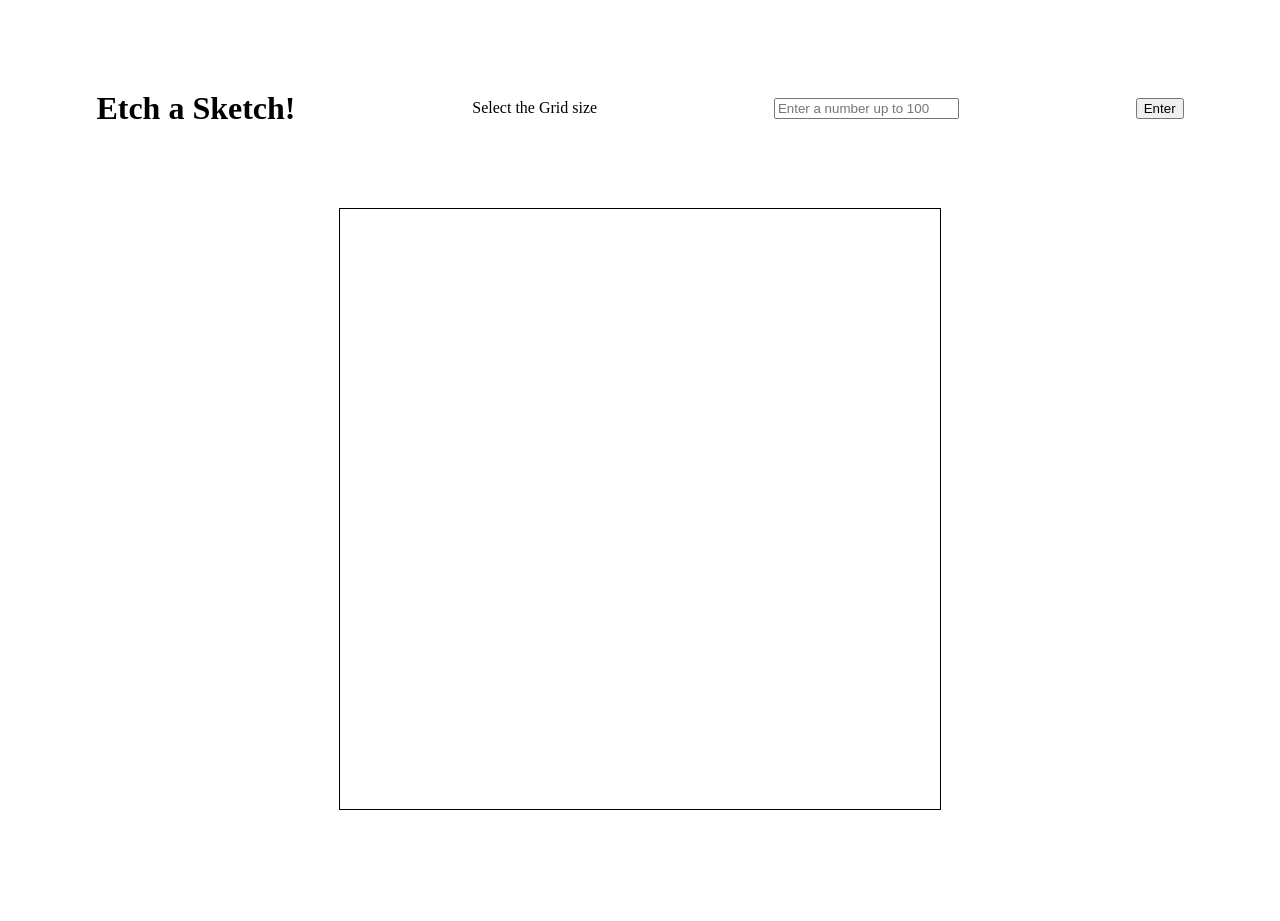
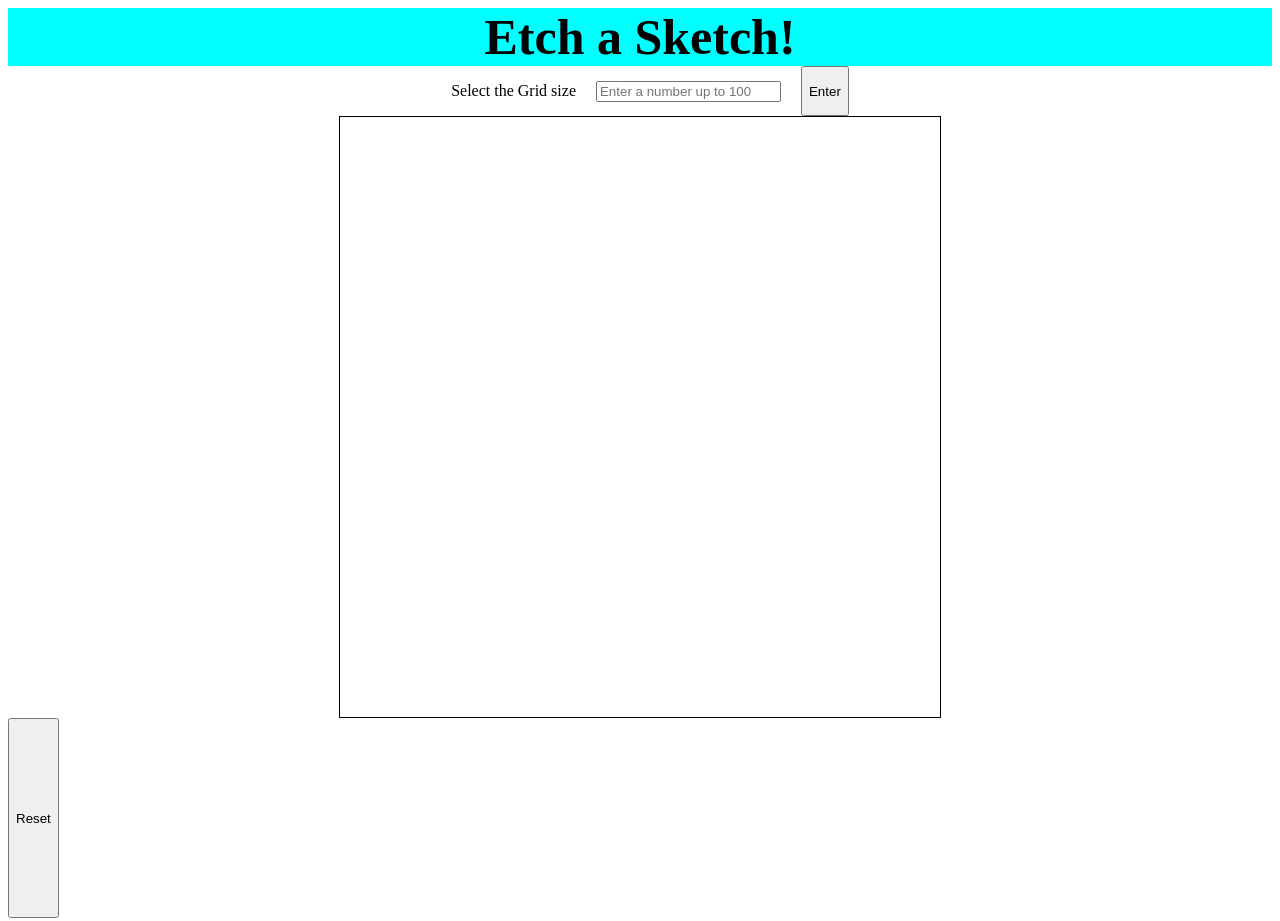
Before and after one commit to Jsravelo/etch-a-sketch, a plain HTML site: page index.html in a window 1280 px wide. Drawn offline with Linux system fonts and the light colour scheme.

Commit message:
Add a Reset button

```diff
--- a/index.html
+++ b/index.html
@@ -7,8 +7,8 @@
     <link rel="stylesheet" href="style.css">
 </head>
 <body>
+    <h1 class = 'title'> Etch a Sketch!</h1>
     <div class="header">
-        <h1>Etch a Sketch!</h1>
         <label for="grid-size">Select the Grid size</label>
         <input id="grid-size" type="number" name="grid" placeholder="Enter a number up to 100"/>
         <button class="enter">Enter</button>
@@ -17,7 +17,9 @@
         <div id="container">
         </div>
     </div>
-    <div class="footer"></div>
+    <div class="footer">
+        <button class="reset">Reset</button>
+    </div>
 
     <script src="script.js" defer></script>
 </body>
--- a/script.js
+++ b/script.js
@@ -1,6 +1,9 @@
 const container = document.querySelector('#container');
 const gridSize = document.querySelector('#grid-size')
 const enter = document.querySelector('.enter')
+const reset = document.querySelector('.reset')
+
+
 
 enter.addEventListener('click', () => {
 
@@ -12,10 +15,10 @@ enter.addEventListener('click', () => {
     gridSize.value = '';
     return
     };
+
     makeGrid(numOfBoxes, boxWidth);
 
-})
-
+});
 
 
 function makeGrid(numOfBoxes, boxWidth) {
@@ -39,4 +42,11 @@ function makeGrid(numOfBoxes, boxWidth) {
 
     };
 
-}
+};
+
+reset.addEventListener("click", () => {
+    const newDiv = document.querySelectorAll(".box");
+    newDiv.forEach(box => {
+        box.style.backgroundColor = "white";
+    });
+})
--- a/style.css
+++ b/style.css
@@ -1,3 +1,11 @@
+.title {
+    box-sizing: border-box;
+    text-align: center;
+    font-size: 50px;
+    background-color: aqua;
+    margin: 0;
+}
+
 #container {
     display: flex;
     flex-wrap: wrap;
@@ -27,12 +35,18 @@
 
 .header {
     display: flex;
-    justify-content: space-around;
-    align-items: center;
-    height: 200px;
-    colum
+    justify-content: center;
+    justify-items: center;
+    height: 50px;
 }
 
-.btn {
-    align-self: self-end;
+label {
+    align-self: center;
+    padding: 20px;
 }
+
+#grid-size {
+    height: 15px;
+    align-self: center;
+    margin-right: 20px;
+}
```
